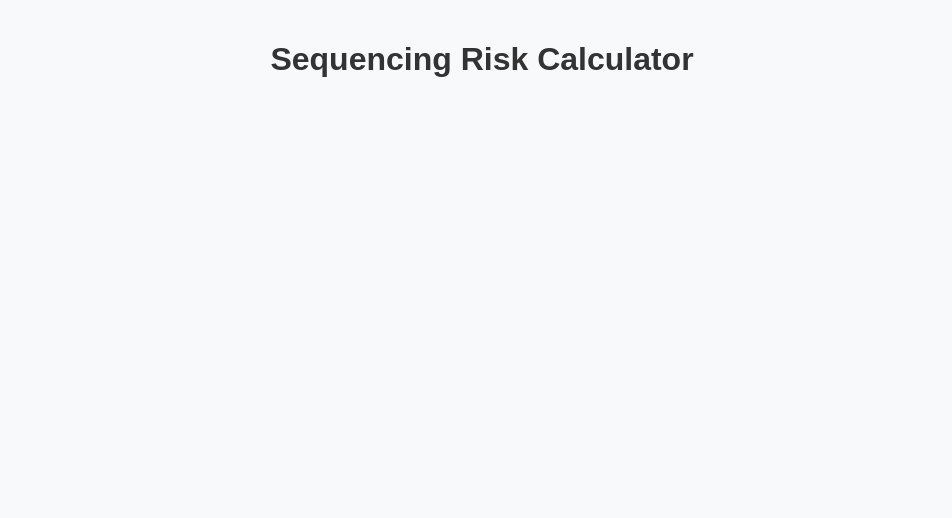
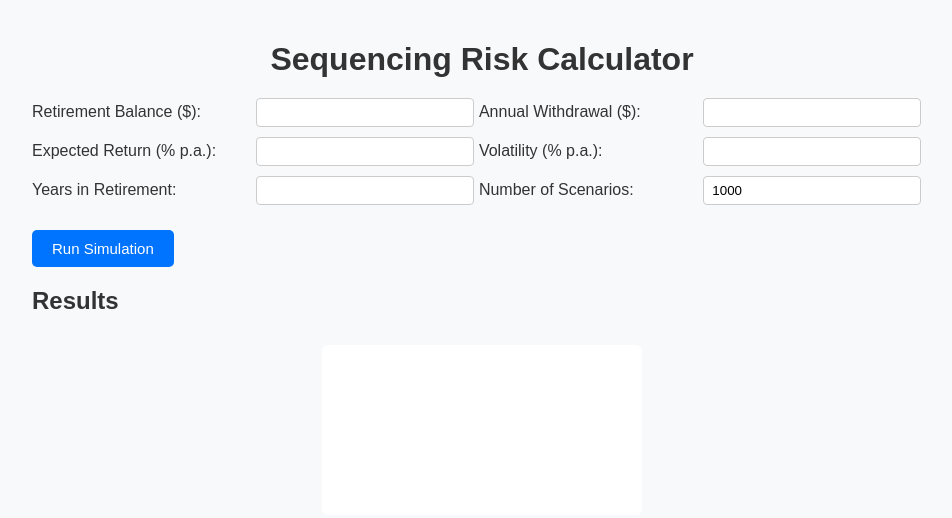
Before and after one commit to bekdal/liftsavegrowrepeat, a plain HTML site: page index.html in a window 1280 px wide. Shown: the whole page, without its empty margins (158-1110 px from the left). Drawn offline with nearby package versions, Linux system fonts and the light colour scheme.

Commit message:
Update index.html

```diff
--- a/index.html
+++ b/index.html
@@ -1,14 +1,54 @@
 <!DOCTYPE html>
 <html lang="en">
 <head>
-    <meta charset="UTF-8">
-    <meta name="viewport" content="width=device-width, initial-scale=1.0">
-    <title>Sequencing Risk Calculator</title>
-    <link rel="stylesheet" href="style.css">
+  <meta charset="UTF-8" />
+  <meta name="viewport" content="width=device-width, initial-scale=1.0" />
+  <title>Sequencing Risk Calculator</title>
+
+  <!-- Stylesheet -->
+  <link rel="stylesheet" href="style.css" />
+
+  <!-- Chart.js -->
+  <script src="https://cdn.jsdelivr.net/npm/chart.js"></script>
 </head>
+
 <body>
-    <h1>Sequencing Risk Calculator</h1>
-    <div id="app"></div>
-    <script src="script.js"></script>
+  <h1>Sequencing Risk Calculator</h1>
+
+  <div class="calculator-container">
+    <form id="calc-form">
+
+      <label for="startingBalance">Retirement Balance ($):</label>
+      <input type="number" id="startingBalance" required />
+
+      <label for="withdrawalAmount">Annual Withdrawal ($):</label>
+      <input type="number" id="withdrawalAmount" required />
+
+      <label for="expectedReturn">Expected Return (% p.a.):</label>
+      <input type="number" step="0.1" id="expectedReturn" required />
+
+      <label for="volatility">Volatility (% p.a.):</label>
+      <input type="number" step="0.1" id="volatility" required />
+
+      <label for="years">Years in Retirement:</label>
+      <input type="number" id="years" required />
+
+      <label for="scenarios">Number of Scenarios:</label>
+      <input type="number" id="scenarios" value="1000" required />
+
+      <button type="submit">Run Simulation</button>
+    </form>
+
+    <div id="results">
+      <h2>Results</h2>
+      <p id="probability"></p>
+    </div>
+
+    <div class="chart-container">
+      <canvas id="distributionChart"></canvas>
+    </div>
+  </div>
+
+  <script src="script.js"></script>
 </body>
 </html>
```
